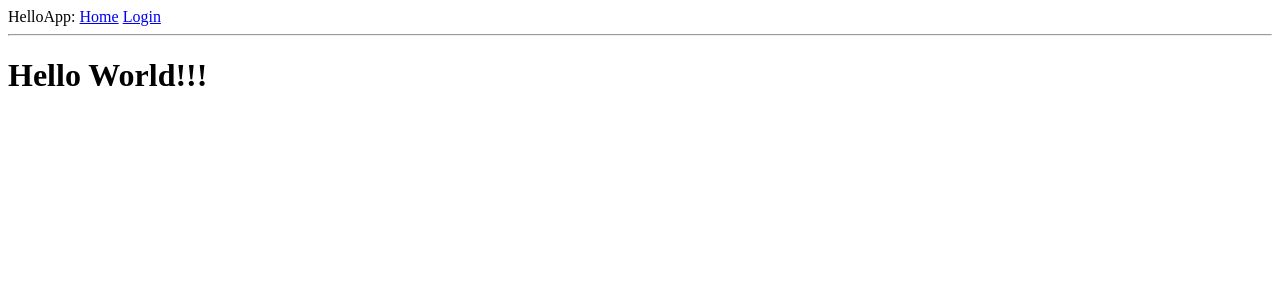
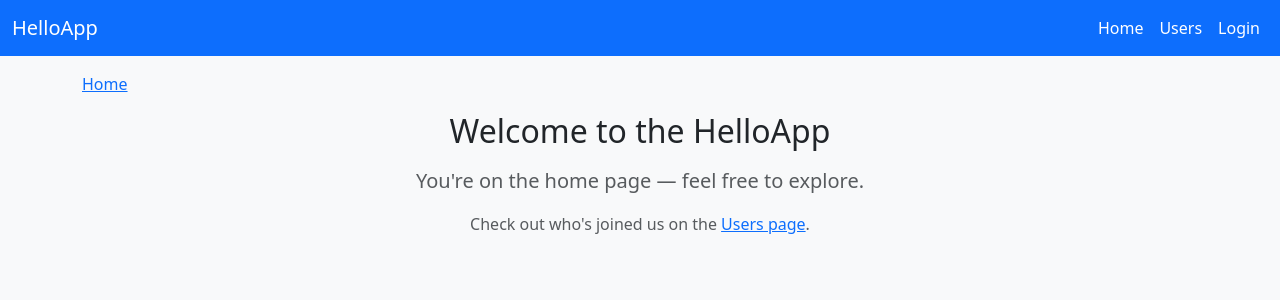
Before and after one commit to vbhvdev/helloapp, a Flask app: page / in a window 1280 px wide. Shown: the top 300 px of the page. Run offline with Flask 3, Linux system fonts and the light colour scheme.

Commit message:
Update: Templates uplift + unique username

```diff
--- a/app/models.py
+++ b/app/models.py
@@ -4,7 +4,7 @@ from app import db
 
 class User(db.Model):
     id: so.Mapped[int] = so.mapped_column(primary_key=True)
-    username: so.Mapped[str] = so.mapped_column(sa.String(64), index=True)
+    username: so.Mapped[str] = so.mapped_column(sa.String(64), index=True, unique=True)
     age: so.Mapped[int] = so.mapped_column(sa.Integer, index=True)
     email: so.Mapped[str] = so.mapped_column(sa.String(120), index=True, unique=True)
 
--- a/app/routes.py
+++ b/app/routes.py
@@ -16,7 +16,7 @@ user_data = {
 # def hello():
 #     return "Hello World!!!"
 def hello():
-    return render_template('index.html', title = 'HelloApp')
+    return render_template('index.html', page_name = 'Home')
 
 
 @app.route('/user/<username>')
@@ -24,12 +24,12 @@ def hello():
 #     return f'Hello {username}!!!'
 def hello_user(username):
     user_dtls = user_data.get(username, {'age': 'Unknown', 'email': 'Not available'})
-    return render_template('index.html', title='HelloApp: User', user=username, age=user_dtls['age'], email=user_dtls['email'])
+    return render_template('index.html', page_name ='User', user=username, age = user_dtls['age'], email = user_dtls['email'])
 
 
 @app.route('/users/')
 def display_users():
-    return render_template('users.html', title ='HelloApp: Users', users=user_data.keys())
+    return render_template('users.html', page_name ='Users', users=user_data.keys())
 
 
 @app.route('/user/<username>/<int:age>')
--- a/app/templates/base.html
+++ b/app/templates/base.html
@@ -1,26 +1,50 @@
-<html>
-    <head>
-        {% if title %}
-        <title>{{ title }}</title>
-        {% else %}
-        <title>Welcome to HelloApp</title>
-        {% endif %}
-    </head>
-    <body>
-        <div>HelloApp:
-            <a href="/">Home</a>
-            <a href="/adduser">Login</a>
+<!DOCTYPE html>
+<html lang="en">
+<head>
+    <meta charset="UTF-8">
+    <title>HelloApp</title>
+    <link href="https://cdn.jsdelivr.net/npm/bootstrap@5.3.0/dist/css/bootstrap.min.css" rel="stylesheet">
+</head>
+<body class="bg-light">
+    <nav class="navbar navbar-expand-lg navbar-dark bg-primary">
+        <div class="container-fluid">
+            <a class="navbar-brand" href="{{ url_for('hello') }}">HelloApp</a>
+            <div class="navbar-nav">
+                <a class="nav-link text-white" href="{{ url_for('hello') }}">Home</a>
+                <a class="nav-link text-white" href="{{ url_for('display_users') }}">Users</a>
+                <a class="nav-link text-white" href="{{ url_for('useradd') }}">Login</a>
+            </div>
         </div>
-        <hr>
-        {% with messages = get_flashed_messages() %}
+    </nav>
+
+    <div class="container mt-3">
+        <nav aria-label="breadcrumb">
+            <ol class="breadcrumb">
+                <li class="breadcrumb-item"><a href="{{ url_for('hello') }}">Home</a></li>
+                {% if page_name == 'Users' %}
+                    <li class="breadcrumb-item active" aria-current="page">Users</li>
+                {% elif page_name == 'User' %}
+                    <li class="breadcrumb-item"><a href="{{ url_for('display_users') }}">Users</a></li>
+                    <li class="breadcrumb-item active" aria-current="page">User</li>
+                {% endif %}
+            </ol>
+        </nav>
+
+        <!-- Flash messages block -->
+        {% with messages = get_flashed_messages(with_categories=true) %}
         {% if messages %}
-        <ul>
-            {% for message in messages %}
-            <li>{{ message }}</li>
+            {% for category, message in messages %}
+                <div class="alert alert-{{ 'success' if category == 'success' else 'danger' }} alert-dismissible fade show" role="alert">
+                    {{ message }}
+                    <button type="button" class="btn-close" data-bs-dismiss="alert" aria-label="Close"></button>
+                </div>
             {% endfor %}
-        </ul>
         {% endif %}
         {% endwith %}
+
         {% block content %}{% endblock %}
-    </body>
+    </div>
+
+    <script src="https://cdn.jsdelivr.net/npm/bootstrap@5.3.0/dist/js/bootstrap.bundle.min.js"></script>
+</body>
 </html>
--- a/app/templates/index.html
+++ b/app/templates/index.html
@@ -1,33 +1,22 @@
-<!-- <html>
-    <head>
-        <title>{{ title }}</title>
-    </head>
-    <body>
-        <div>HelloApp: <a href="/">Home</a></div>
-        <hr>
-        {% if user %}
-        <h1>Hello {{user}}!!!</h1>
-        {% else %}
-        <h1>Hello World!!!</h1>
-        {% endif %}
-    </body>
-</html> -->
-
-
-{% extends 'base.html' %}
+{% extends "base.html" %}
 
 {% block content %}
-
-    {% if user %}
-
-    <h1>Hello {{ user }}!!!</h1>
-    <p><strong>Age:</strong> {{ age }}</p>
-    <p><strong>Email:</strong> {{ email }}</p>
-
-    {% else %}
-
-    <h1>Hello World!!!</h1>
-
-    {% endif %}
-
+    <div class="text-center">
+        <h2 class="mb-3">Welcome to the HelloApp</h2>
+        {% if user %}
+            <div class="card mx-auto" style="max-width: 400px;">
+            <div class="card-body">
+                <h4 class="card-title mb-3">Hello, {{ user }} 👋</h4>
+                <p class="card-text"><strong>Age:</strong> {{ age }}</p>
+                <p class="card-text"><strong>Email:</strong> {{ email }}</p>
+            </div>
+        </div>
+        <p class="mt-4 text-muted">
+            Want to meet others? <a href="{{ url_for('display_users') }}">See all users →</a>
+        </p>
+        {% else %}
+            <p class="lead text-muted">You're on the home page — feel free to explore.</p>
+            <p class="text-muted">Check out who's joined us on the <a href="{{ url_for('display_users') }}">Users page</a>.</p>
+        {% endif %}
+    </div>
 {% endblock %}
```
Also changed, not shown: app/templates/users.html (+10 -36 lines), migrations/versions/e8321b340801_users_table.py (renamed from migrations/versions/7b29697e7333_users_table.py, +4 -4 lines).
